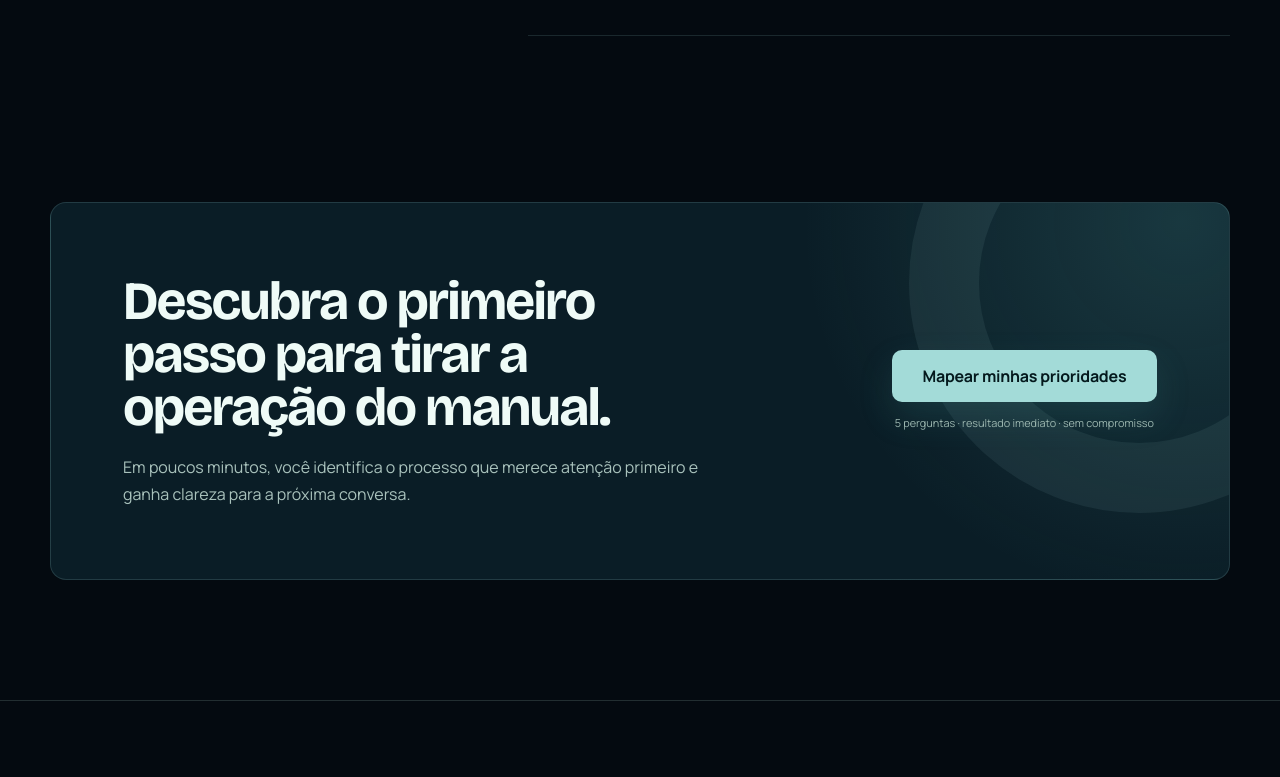
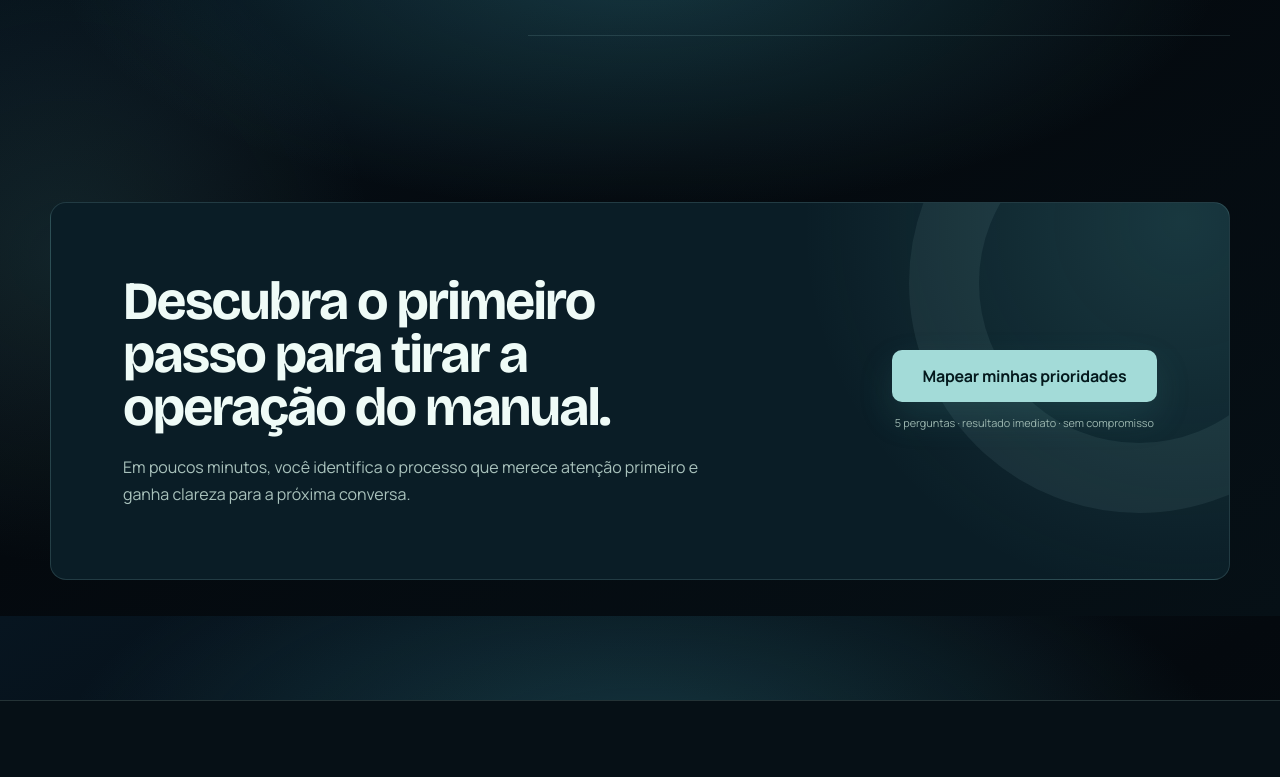
Before and after one commit to guilhermeribeiroc/landing_page, a React (Vite) app: page / in a window 1280 px wide. Shown: the part 8184-8961 px from the top of the page. Built offline with nearby package versions, Linux system fonts and the light colour scheme.

Commit message:
style: unify landing background

```diff
--- a/src/index.css
+++ b/src/index.css
@@ -522,3 +522,9 @@ ul { list-style: none; }
 .method-stages span { color: #83c6c2; font-size: .7rem; font-weight: 800; letter-spacing: .13em; }.method-stages h3 { max-width: 250px; margin-top: 45px; font-family: var(--display); font-size: 1.62rem; letter-spacing: -.04em; line-height: 1; }.method-stages p { max-width: 30ch; margin-top: 15px; color: #a2bec0; font-size: .82rem; line-height: 1.7; }
 .method-cta { display: inline-flex; align-items: center; gap: 10px; margin-top: 32px; color: #a3dbd8; font-size: .88rem; font-weight: 800; text-underline-offset: 5px; }.method-cta:hover { text-decoration: underline; }.method-cta svg { width: 20px; height: 20px; fill: none; stroke: currentColor; stroke-width: 2; stroke-linecap: round; stroke-linejoin: round; }
 @media (max-width: 780px) { .method-section { padding: 92px 0; }.method-heading { grid-template-columns: 1fr; gap: 20px; }.method-stages { grid-template-columns: 1fr; margin-top: 42px; }.method-stages li, .method-stages li + li { min-height: auto; padding: 26px 0; border-right: 0; border-bottom: 1px solid rgba(163, 219, 216, .14); }.method-stages li:last-child { border-bottom: 0; }.method-stages h3 { margin-top: 25px; }.method-stages p { max-width: 58ch; } }
+
+/* Uma única atmosfera contínua para toda a landing. */
+:root { --site-background: radial-gradient(ellipse 65% 45% at 50% 18%, rgba(51, 133, 149, .35), transparent 70%), radial-gradient(circle at 5% 55%, rgba(113, 195, 188, .12), transparent 24%), linear-gradient(150deg, #071520 0%, #04090e 48%, #061016 100%); }
+body { background: #061016; }
+main { background: var(--site-background); background-attachment: fixed; }
+.hero, .tech-stack, .services-section, .method-section, .use-cases, .benefits, .proof, .diagnostic, .faq, .cta-section, .footer { background: transparent; }
```
